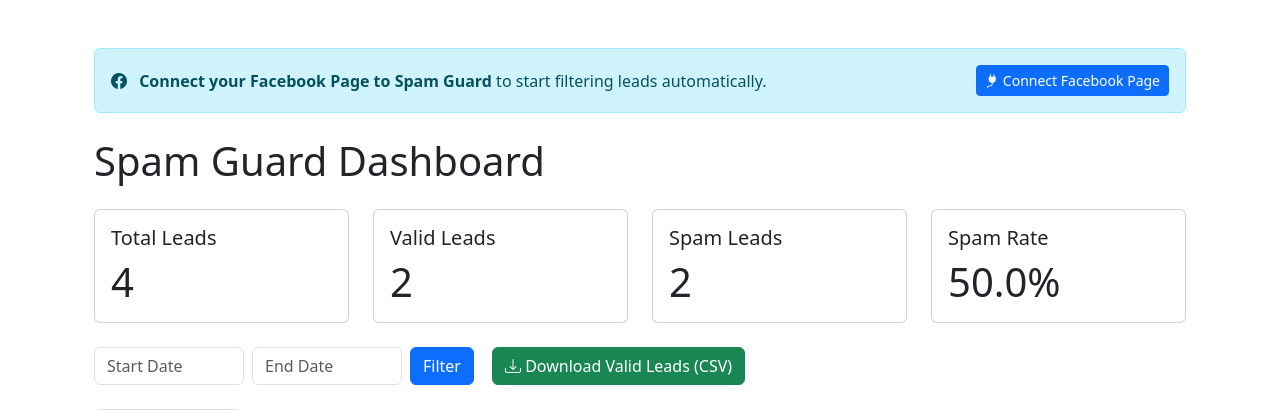
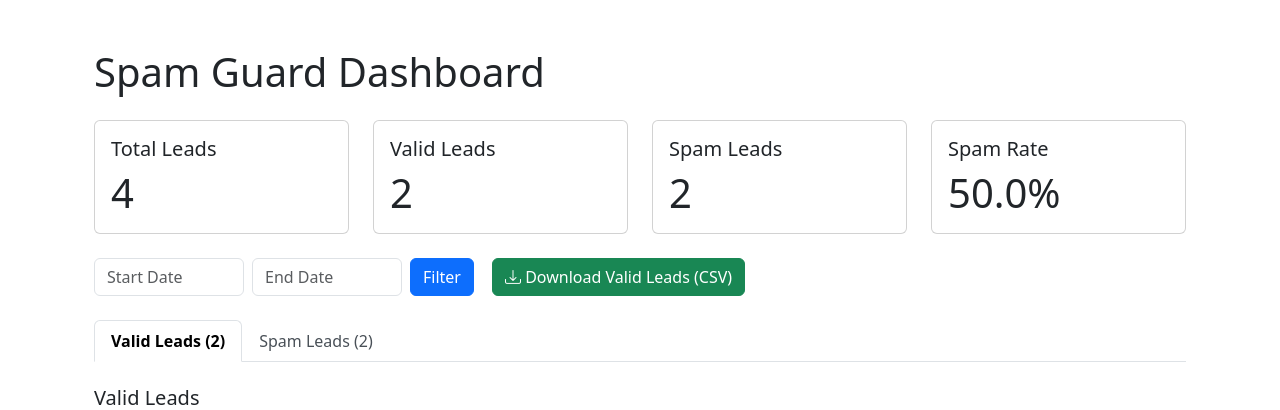
Before and after one commit to vtbell21/leadfilter, a Django app: page /dashboard/ in a window 1280 px wide. Shown: the part 56-466 px from the top of the page. Run offline with Django 5.2, Linux system fonts and the light colour scheme; a user stored in the database is signed in; data comes from the database, SQL or seed files in the repository; tables that the repository leaves empty hold one stand-in row (values such as "Sample post"); parts of the project's set-up code (start-up, migrations or seed data) failed here and were passed over.

Commit message:
Remove Facebook connect/disconnect notification banners and add browser notification logic to dashboard

```diff
--- a/leads/templates/leads/leads_dashboard.html
+++ b/leads/templates/leads/leads_dashboard.html
@@ -14,15 +14,7 @@
         </div>
     {% endif %}
     {% if not facebook_page %}
-        <div class="alert alert-info d-flex align-items-center justify-content-between mb-4" role="alert">
-            <div>
-                <i class="bi bi-facebook me-2"></i>
-                <strong>Connect your Facebook Page to Spam Guard</strong> to start filtering leads automatically.
-            </div>
-            <a href="{% url 'leads:facebook_connect' %}" class="btn btn-primary btn-sm ms-3">
-                <i class="bi bi-plug-fill"></i> Connect Facebook Page
-            </a>
-        </div>
+        <!-- Facebook connection notification removed for browser notification integration -->
     {% endif %}
     <h1 class="mb-4">Spam Guard Dashboard</h1>
 
@@ -495,6 +487,25 @@
             window.location.href = url;
                 });
             }
+        // Browser notification for Facebook connect/disconnect
+        if (window.Notification && Notification.permission !== "denied") {
+            Notification.requestPermission().then(function(permission) {
+                if (permission === "granted") {
+                    // Example: Trigger notification based on context variable
+                    {% if facebook_connected %}
+                        new Notification("Facebook Page Connected", {
+                            body: "Your Facebook page is now connected to Spam Guard.",
+                            icon: "https://static.xx.fbcdn.net/rsrc.php/yo/r/iRmz9lCMBD2.ico"
+                        });
+                    {% elif facebook_disconnected %}
+                        new Notification("Facebook Page Disconnected", {
+                            body: "Your Facebook page has been disconnected from Spam Guard.",
+                            icon: "https://static.xx.fbcdn.net/rsrc.php/yo/r/iRmz9lCMBD2.ico"
+                        });
+                    {% endif %}
+                }
+            });
+        }
         } catch (error) {
             console.error('Error initializing dashboard:', error);
         }
--- a/leads/views.py
+++ b/leads/views.py
@@ -381,6 +381,8 @@ def logout_view(request):
 @login_required_and_subscribed
 def lead_dashboard(request):
     """Display a dashboard of valid and spam leads for the authenticated user."""
+    facebook_connected = request.session.pop('facebook_connected', False)
+    facebook_disconnected = request.session.pop('facebook_disconnected', False)
     try:
         # Get Facebook page connection status first
         try:
@@ -447,6 +449,8 @@ def lead_dashboard(request):
             'spam_rate': spam_rate,
             'start_date': start_date or '',
             'end_date': end_date or '',
+            'facebook_connected': facebook_connected,
+            'facebook_disconnected': facebook_disconnected,
         }
 
         return render(request, 'leads/leads_dashboard.html', context)
@@ -464,6 +468,8 @@ def lead_dashboard(request):
             'spam_rate': 0,
             'start_date': '',
             'end_date': '',
+            'facebook_connected': False,
+            'facebook_disconnected': False,
         }
         return render(request, 'leads/leads_dashboard.html', context)
 
@@ -591,6 +597,7 @@ def facebook_callback(request):
         # Log the successful connection
         logger.info(f"User {request.user.id} successfully connected page {page_name} ({page_id})")
 
+        request.session['facebook_connected'] = True
         return redirect('leads:dashboard')
 
     except requests.RequestException as e:
@@ -692,6 +699,7 @@ def save_facebook_page(request):
             # Log the successful subscription
             logger.info(f"Successfully subscribed page {page_name} ({page_id}) to webhook")
 
+            request.session['facebook_connected'] = True
             messages.success(request, f'Successfully connected to {page_name}')
             return redirect('leads:dashboard')
 
@@ -768,6 +776,7 @@ def disconnect_page_view(request, page_id):
         # Log the successful disconnection
         logger.info(f"Successfully disconnected page {page_name} ({page_id})")
 
+        request.session['facebook_disconnected'] = True
         messages.success(request, f'Successfully disconnected {page_name}')
         return redirect('leads:dashboard')
 
```
